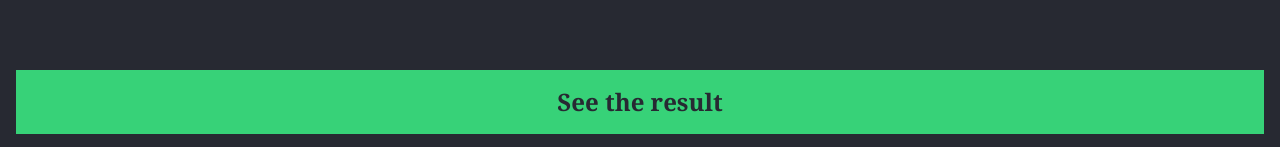
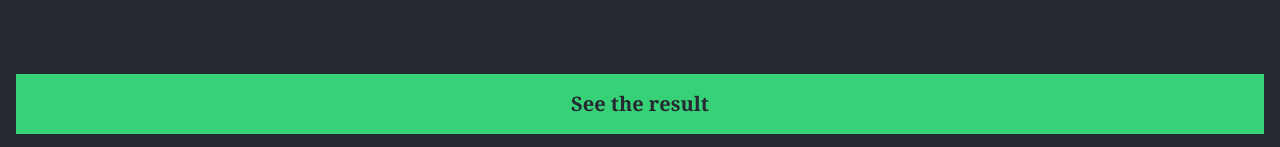
Before and after one commit to Natouche68/hearted-flowers, a SvelteKit app: page /edit in a window 1280 px wide. Shown: the part 650-797 px from the top of the page. Built offline with nearby package versions, Linux system fonts and the light colour scheme.

Commit message:
Make the confirm button smaller

```diff
--- a/src/routes/edit/+page.svelte
+++ b/src/routes/edit/+page.svelte
@@ -70,7 +70,7 @@
 	</div>
 	<a
 		href="/?colorTheme={getColorThemeIndex()}"
-		class="fixed bottom-4 left-4 right-4 p-4 font-serif font-bold text-2xl text-center transition"
+		class="fixed bottom-4 left-4 right-4 p-4 font-serif font-bold text-xl text-center transition"
 		style="background: {$currentColorTheme.leaf}; color: {$currentColorTheme.background};"
 	>
 		See the result
```
